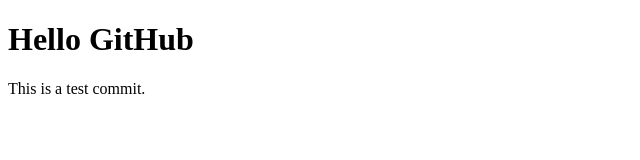
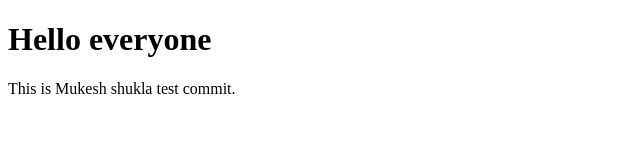
Before and after one commit to shuklamk18/testnew, a plain HTML site: page index.html in a window 1280 px wide. Shown: the whole page, without its empty margins (0-640 px from the left). Drawn offline with Linux system fonts and the light colour scheme.

Commit message:
second commit

```diff
--- a/index.html
+++ b/index.html
@@ -4,7 +4,7 @@
     <title>Git Test</title>
 </head>
 <body>
-    <h1>Hello GitHub</h1>
-    <p>This is a test commit.</p>
+    <h1>Hello everyone</h1>
+    <p>This is Mukesh shukla  test commit.</p>
 </body>
 </html>
```
Also changed, not shown: 1 other file.
